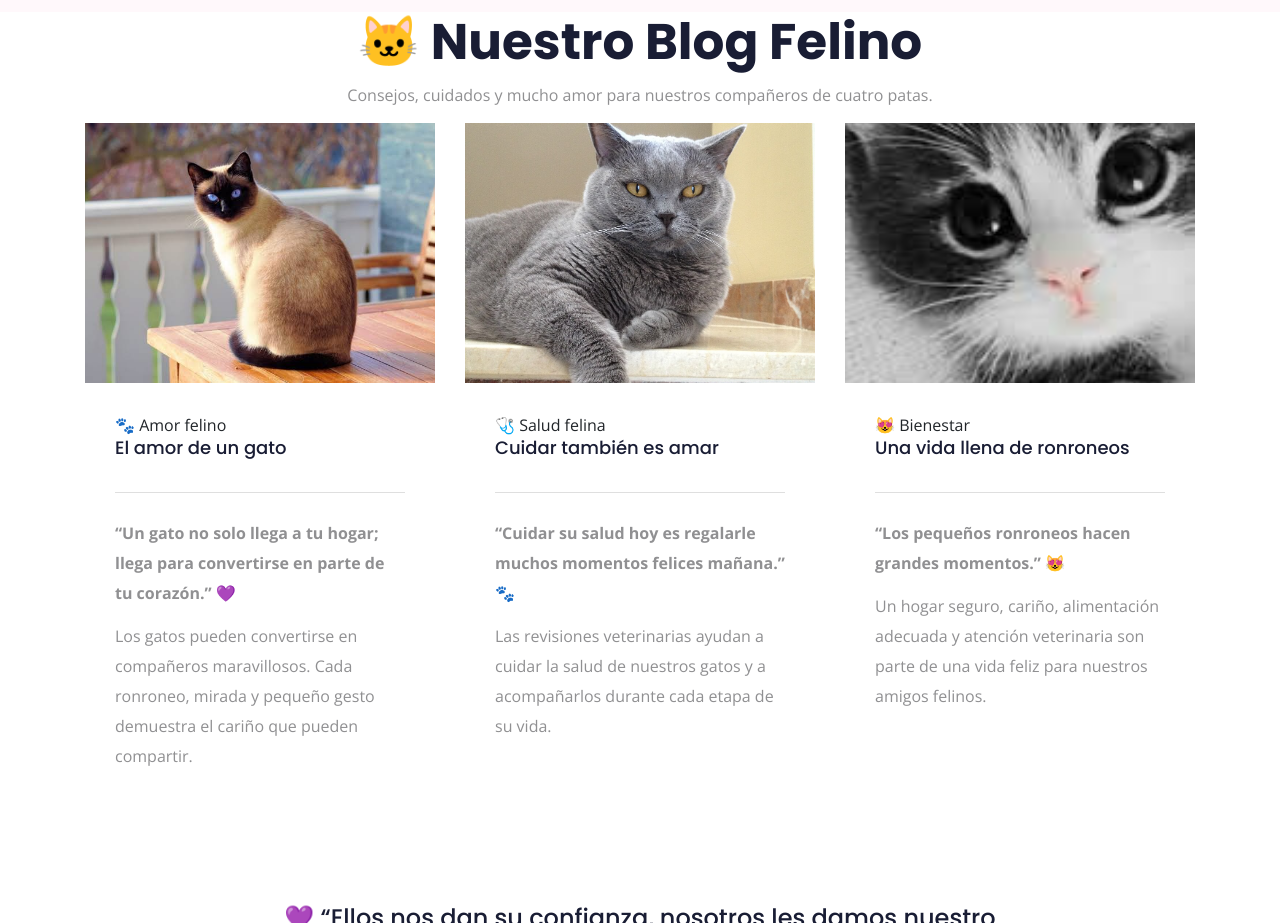
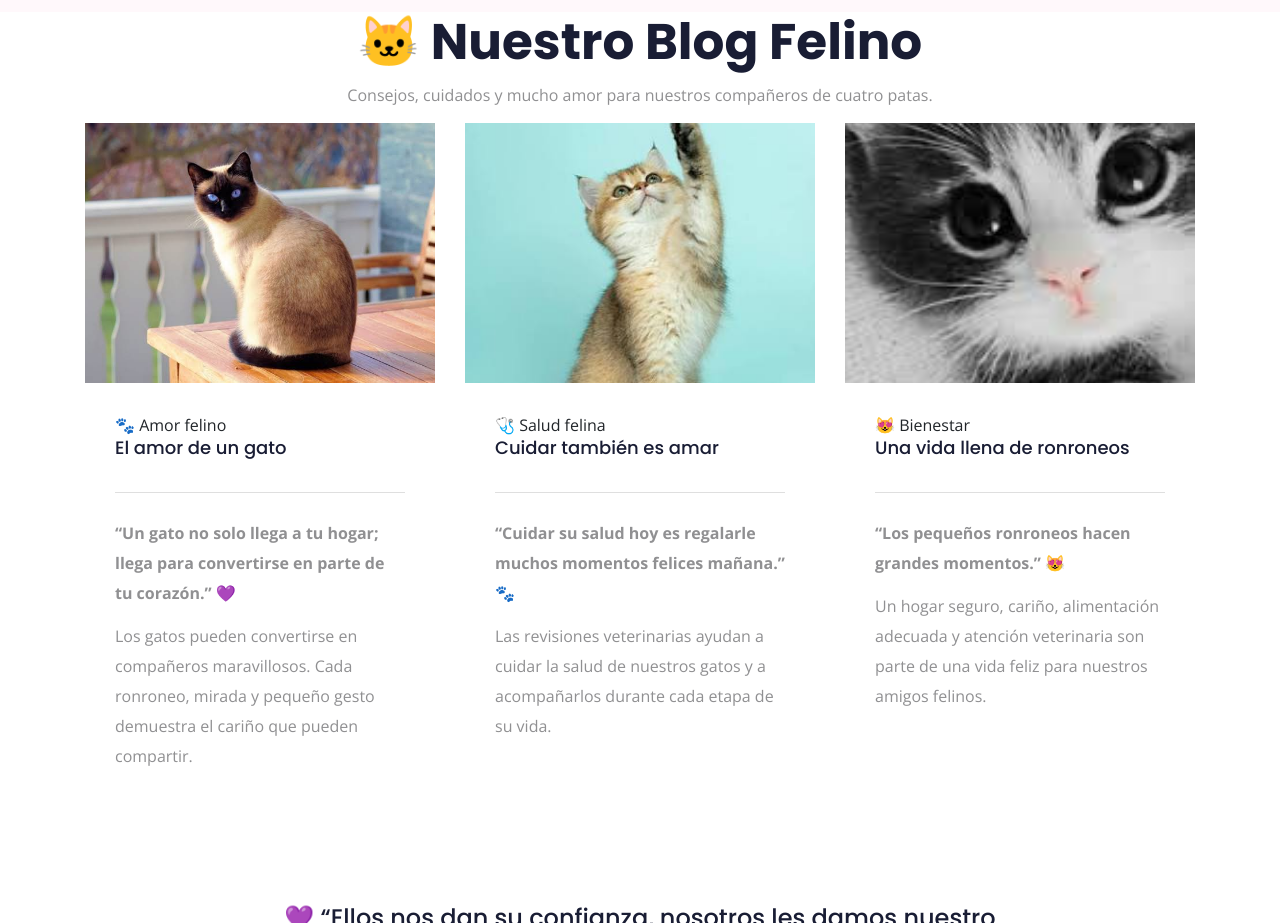
Before and after one commit to Saris192026/Veterinaria-Huellitas-de-Amor, a plain HTML site: page index.html in a window 1280 px wide. Shown: the part 5200-6123 px from the top of the page. Drawn offline with nearby package versions, Linux system fonts and the light colour scheme; a script that the page names is missing.

Commit message:
Add files via upload

```diff
--- a/index.html
+++ b/index.html
@@ -606,7 +606,7 @@
             </div></div></div>
             <div class="row">
                 <div class="col-lg-4 col-md-6"><div class="single-blog"><div class="thumb"><img src="13.jpg" alt="Gato recibiendo cariño" class="img-fluid" style="width:100%; height:260px; object-fit:cover;"></div><div class="single-blog-content"><span>🐾 Amor felino</span><h4>El amor de un gato</h4><p><strong>“Un gato no solo llega a tu hogar; llega para convertirse en parte de tu corazón.”</strong> 💜</p><p>Los gatos pueden convertirse en compañeros maravillosos. Cada ronroneo, mirada y pequeño gesto demuestra el cariño que pueden compartir.</p></div></div></div>
-                <div class="col-lg-4 col-md-6"><div class="single-blog"><div class="thumb"><img src="12.jpg" alt="Gato durante una consulta veterinaria" class="img-fluid" style="width:100%; height:260px; object-fit:cover;"></div><div class="single-blog-content"><span>🩺 Salud felina</span><h4>Cuidar también es amar</h4><p><strong>“Cuidar su salud hoy es regalarle muchos momentos felices mañana.”</strong> 🐾</p><p>Las revisiones veterinarias ayudan a cuidar la salud de nuestros gatos y a acompañarlos durante cada etapa de su vida.</p></div></div></div>
+                <div class="col-lg-4 col-md-6"><div class="single-blog"><div class="thumb"><img src="15.jpg" alt="Gato durante una consulta veterinaria" class="img-fluid" style="width:100%; height:260px; object-fit:cover;"></div><div class="single-blog-content"><span>🩺 Salud felina</span><h4>Cuidar también es amar</h4><p><strong>“Cuidar su salud hoy es regalarle muchos momentos felices mañana.”</strong> 🐾</p><p>Las revisiones veterinarias ayudan a cuidar la salud de nuestros gatos y a acompañarlos durante cada etapa de su vida.</p></div></div></div>
                 <div class="col-lg-4 col-md-6"><div class="single-blog"><div class="thumb"><img src="08.jpg" alt="Gato feliz y saludable" class="img-fluid" style="width:100%; height:260px; object-fit:cover;"></div><div class="single-blog-content"><span>😻 Bienestar</span><h4>Una vida llena de ronroneos</h4><p><strong>“Los pequeños ronroneos hacen grandes momentos.”</strong> 😻</p><p>Un hogar seguro, cariño, alimentación adecuada y atención veterinaria son parte de una vida feliz para nuestros amigos felinos.</p></div></div></div>
             </div>
             <div class="row justify-content-center"><div class="col-lg-9"><div class="text-center" style="margin-top:60px;margin-bottom:50px;"><h3>💜 “Ellos nos dan su confianza, nosotros les damos nuestro cuidado.”</h3><p>Porque cada gato merece recibir amor, atención y una vida llena de bienestar.</p></div></div></div>
```
Also changed, not shown: 15.jpg (added).
